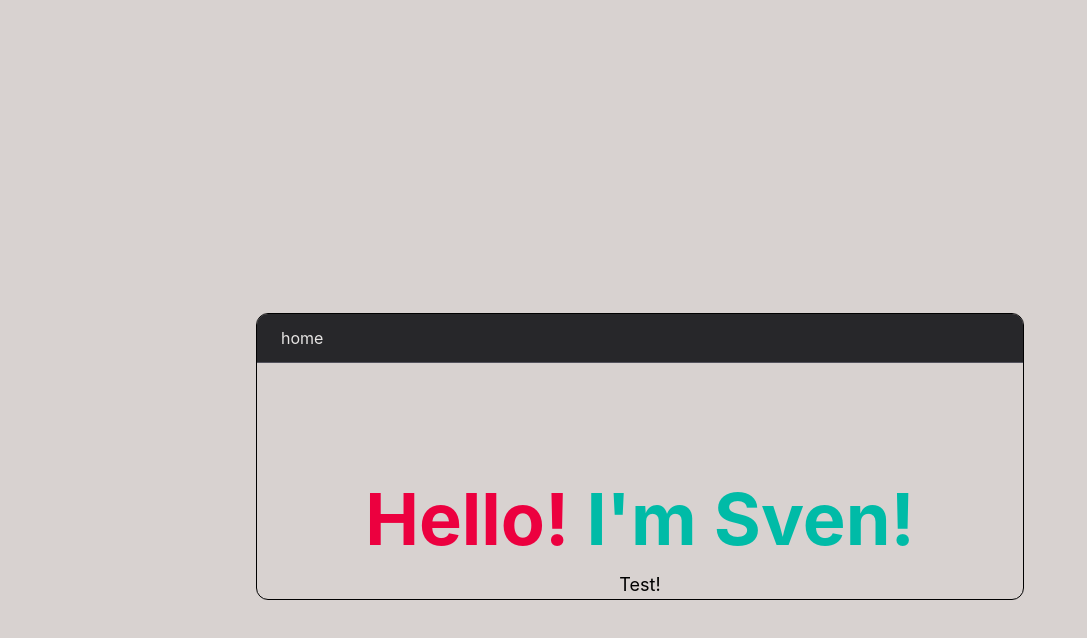
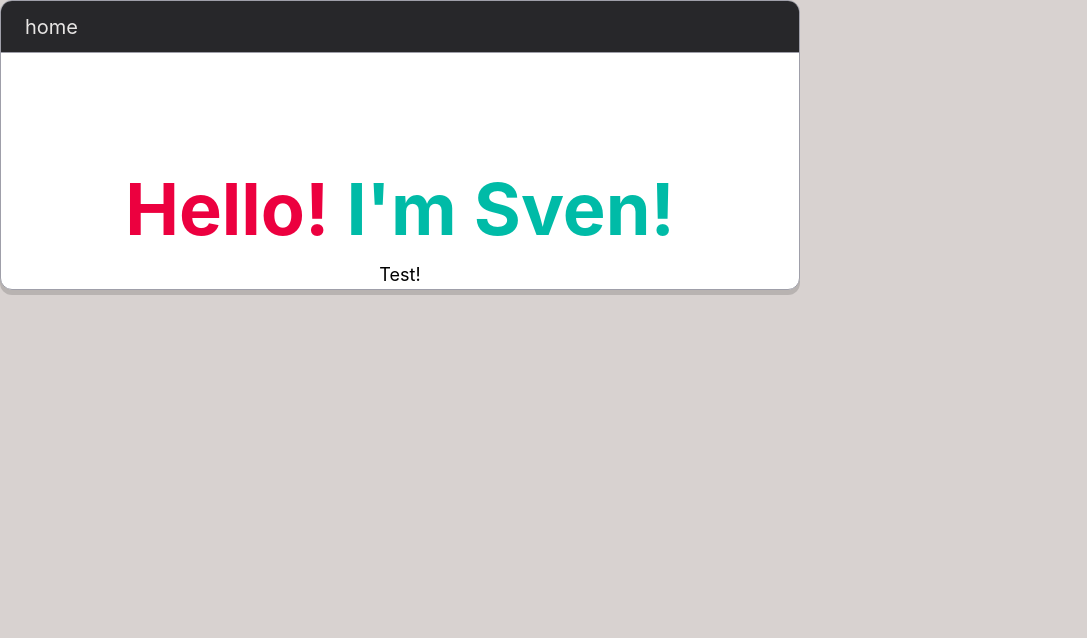
Before and after one commit to rrc-w2025-sbeitenger/portfolio, a React app in the folder portfolio/: page / in a window 1280 px wide. Shown: the top 638 px of the page, without its empty margins (0-1087 px from the left). Built offline with nearby package versions, Linux system fonts and the light colour scheme; the HTML template or start-up script is replaced by a standard one.

Commit message:
feat: Add close button and update Window component styling.

```diff
--- a/portfolio/src/components/common/window.tsx
+++ b/portfolio/src/components/common/window.tsx
@@ -3,13 +3,25 @@ import type { ReactNode } from "react";
 type WindowProps = {
     title: string;
     children: ReactNode;
+    onClose?: () => void
 };
 
-function Window({title, children}: WindowProps){
+function Window({title, children, onClose}: WindowProps){
     return(
-        <div className="flex justify-center">
-            <div className="w-full max-w-3xl overflow-hidden rounded-xl border fixed bottom-50">
-                <div className="border-b bg-zinc-800 border-zinc-600 px-6 py-3 text-stone-200">{title}</div>
+        <div className="w-full max-w-[800px]">
+            <div className="overflow-hidden rounded-xl border border-zinc-400 bg-white shadow-[0_5px_0_rgba(0,0,0,0.15)]">
+                <div className="flex h-13 items-center border-b border-zinc-400 bg-zinc-800 px-6 text-xl text-stone-200">
+                    {title}
+                    {onClose && (
+                        <button
+                            type="button"
+                            onClick={onClose}
+                            className="ml-auto flex size-9 cursor-pointer items-center justify-center rounded-full hover:bg-red-600 focus-visible:outline-2 focus-visible:outline-white"
+                        >
+                            [x]
+                        </button>
+                    )}
+                </div>
                 {children}
             </div>
         </div>
```
